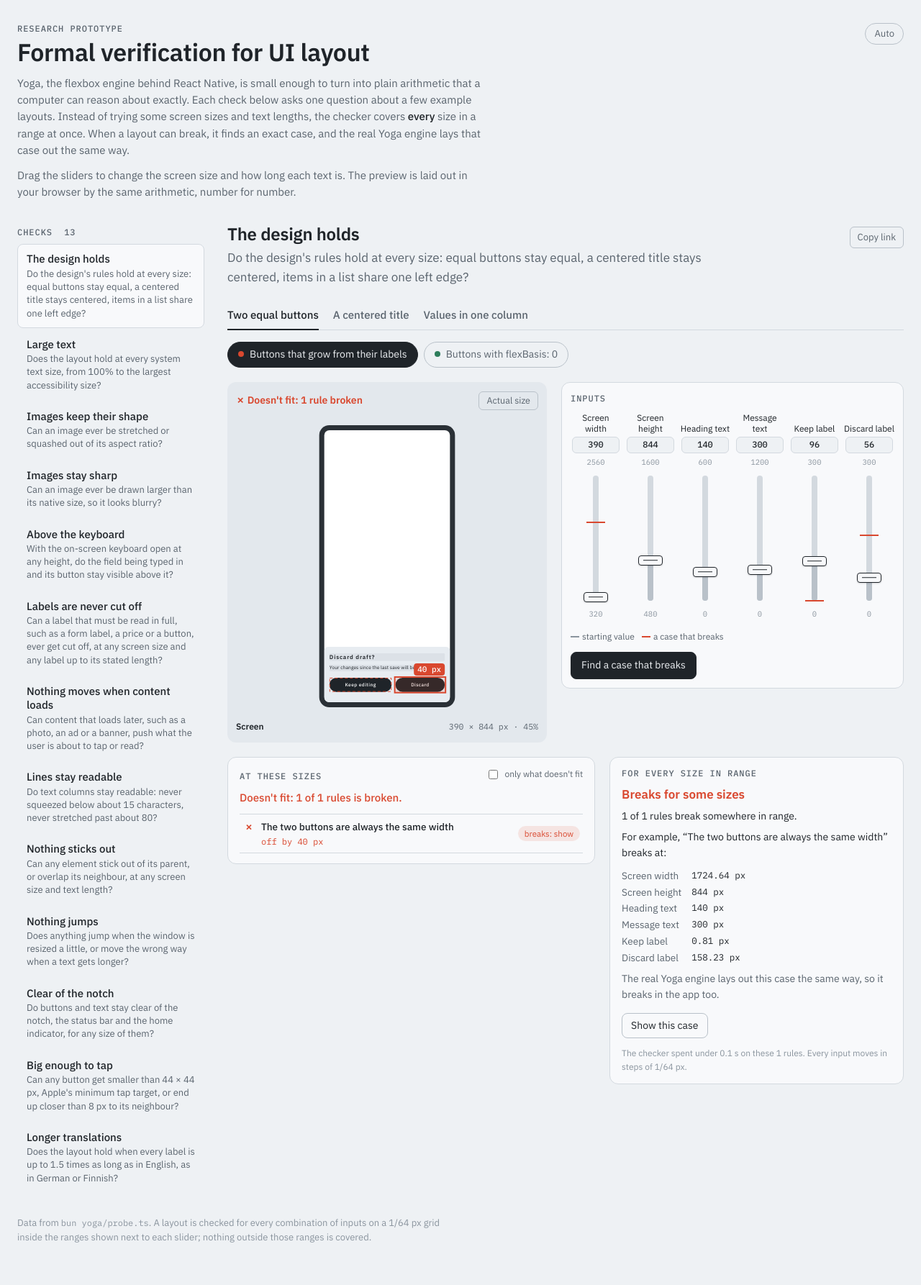
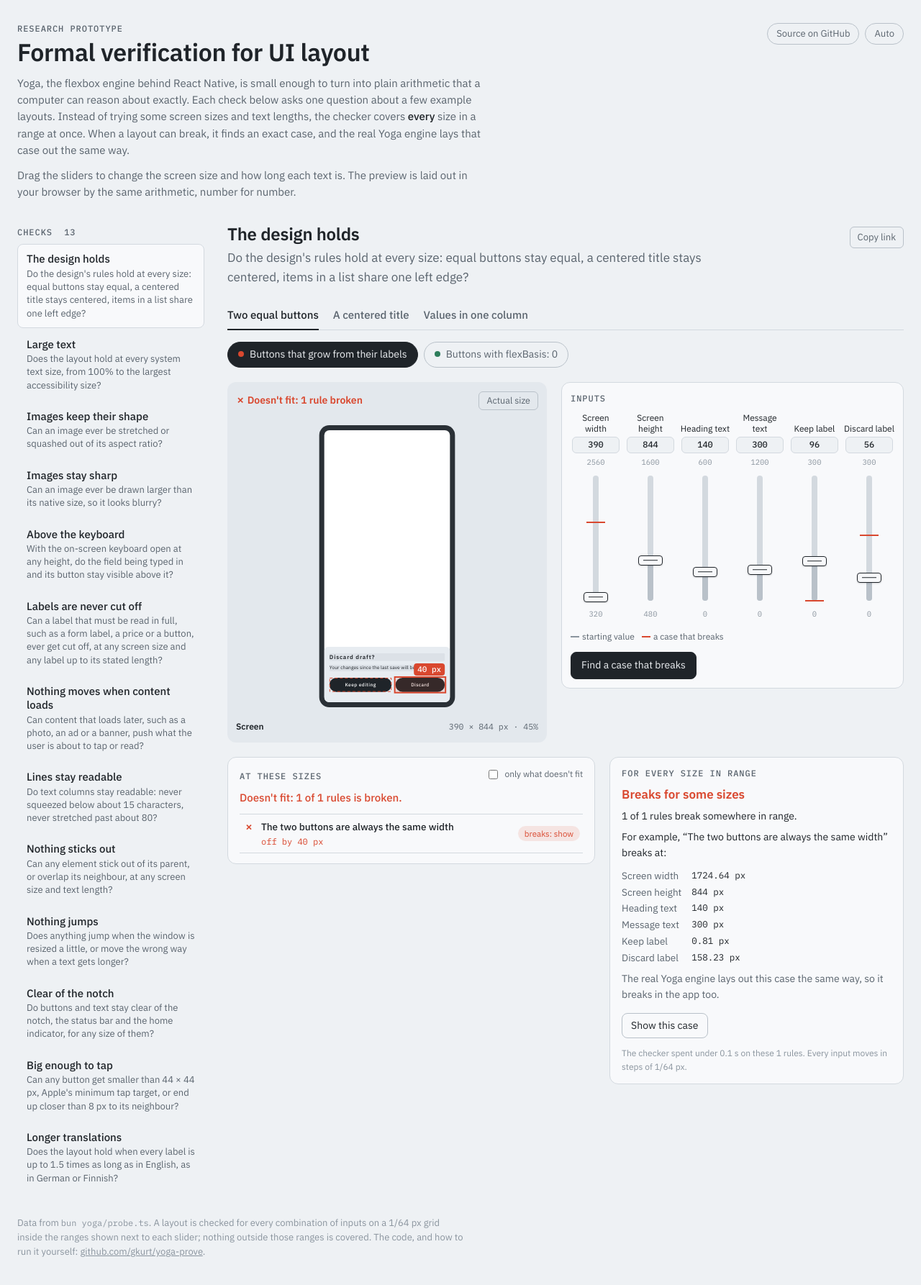
Before and after one commit to gkurt/yoga-prove, a website: page yoga/viz/index.html in a window 1280 px wide. Shown: the whole page at 72% size. Drawn offline with Linux system fonts and the light colour scheme.

Commit message:
Link the GitHub repo from the visualizer

```diff
--- a/yoga/viz/index.html
+++ b/yoga/viz/index.html
@@ -24,7 +24,10 @@
       <p class="kicker">Research prototype</p>
       <h1>Formal verification for UI layout</h1>
     </div>
-    <button class="theme" type="button" id="theme" aria-label="Color theme">Auto</button>
+    <div class="top-actions">
+      <a class="theme" href="https://github.com/gkurt/yoga-prove">Source on GitHub</a>
+      <button class="theme" type="button" id="theme" aria-label="Color theme">Auto</button>
+    </div>
   </div>
   <div class="intro">
     <p>Yoga, the flexbox engine behind React Native, is small enough to turn into plain arithmetic that a computer can reason about exactly. Each check below asks one question about a few example layouts. Instead of trying some screen sizes and text lengths, the checker covers <em>every</em> size in a range at once. When a layout can break, it finds an exact case, and the real Yoga engine lays that case out the same way.</p>
@@ -46,7 +49,7 @@
 </div>
 
 <footer class="foot">
-  <p>Data from <code>bun yoga/probe.ts</code>. A layout is checked for every combination of inputs on a 1/64 px grid inside the ranges shown next to each slider; nothing outside those ranges is covered.</p>
+  <p>Data from <code>bun yoga/probe.ts</code>. A layout is checked for every combination of inputs on a 1/64 px grid inside the ranges shown next to each slider; nothing outside those ranges is covered. The code, and how to run it yourself: <a href="https://github.com/gkurt/yoga-prove">github.com/gkurt/yoga-prove</a>.</p>
 </footer>
 
 <script src="viz.js"></script>
--- a/yoga/viz/viz.css
+++ b/yoga/viz/viz.css
@@ -113,6 +113,9 @@ h1 { margin: 0; font-size: clamp(24px, 3.4vw, 34px); line-height: 1.15; }
   padding: 4px 12px; font-size: 13px; color: var(--muted); cursor: pointer;
 }
 .theme:hover { color: var(--ink); border-color: var(--ink); }
+.top-actions { flex: none; display: flex; gap: 8px; align-items: center; }
+a.theme { text-decoration: none; line-height: 1.5; }
+.foot a { color: inherit; }
 
 /* Page layout */
 .layout {
```
